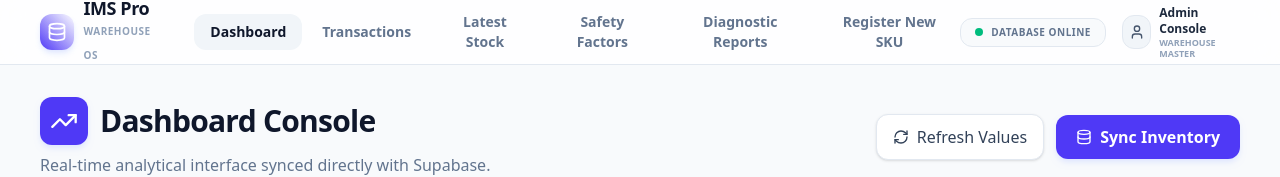
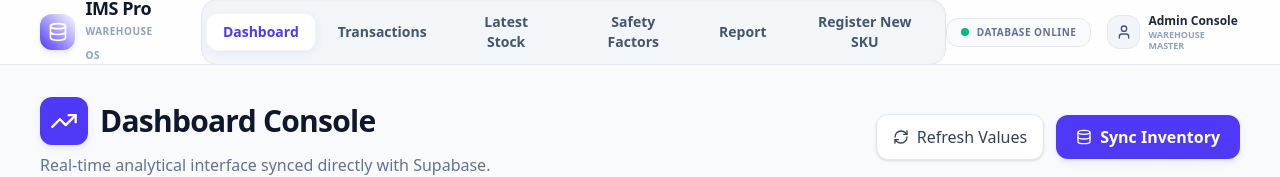
Before and after one commit to mis-yajur/ims-pro, a React (Vite) app: page / in a window 1280 px wide. Shown: the top 177 px of the page. Built offline with nearby package versions, Linux system fonts and the light colour scheme; no server answers; the database is empty.

Commit message:
feat(ui): redesign navigation bar
Update the navigation container styling for better contrast and refine active tab states with improved visual hierarchy.

```diff
--- a/src/App.tsx
+++ b/src/App.tsx
@@ -75,22 +75,23 @@ export default function App() {
               </div>
 
               {/* Desktop Nav Actions */}
-              <nav className="hidden lg:flex items-center gap-1">
+              <nav className="hidden lg:flex items-center gap-1.5 bg-slate-100/90 p-1 rounded-2xl border border-slate-200 shadow-[inset_0_1.5px_3px_rgba(15,23,42,0.03)]">
                 {[
                   { id: "dashboard", label: "Dashboard" },
                   { id: "in-out", label: "Transactions" },
                   { id: "latest-stock", label: "Latest Stock" },
                   { id: "safety-factor", label: "Safety Factors" },
-                  { id: "reports", label: "Diagnostic Reports" },
+                  { id: "reports", label: "Report" },
                   { id: "new-item", label: "Register New SKU" },
                 ].map((item) => (
                   <button
                     key={item.id}
+                    id={`nav-tab-${item.id}`}
                     onClick={() => handleSwitchTab(item.id)}
-                    className={`px-4 py-2 text-sm font-semibold rounded-xl transition-all cursor-pointer ${
+                    className={`px-4 py-2 text-sm font-bold rounded-xl transition-all cursor-pointer ${
                       activeTab === item.id
-                        ? "bg-slate-100 text-slate-900"
-                        : "text-slate-500 hover:text-slate-800 hover:bg-slate-50/50"
+                        ? "bg-white text-indigo-600 shadow-[0_2px_8px_rgba(79,70,229,0.08)] border border-slate-200/40"
+                        : "text-slate-600 hover:text-slate-900 hover:bg-white/55"
                     }`}
                   >
                     {item.label}
```
